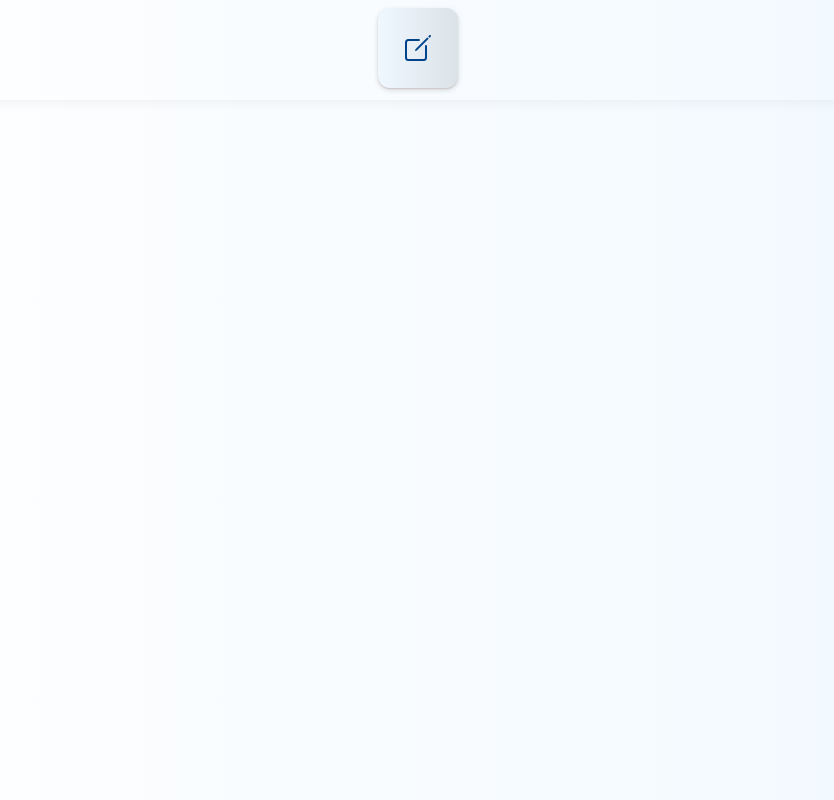
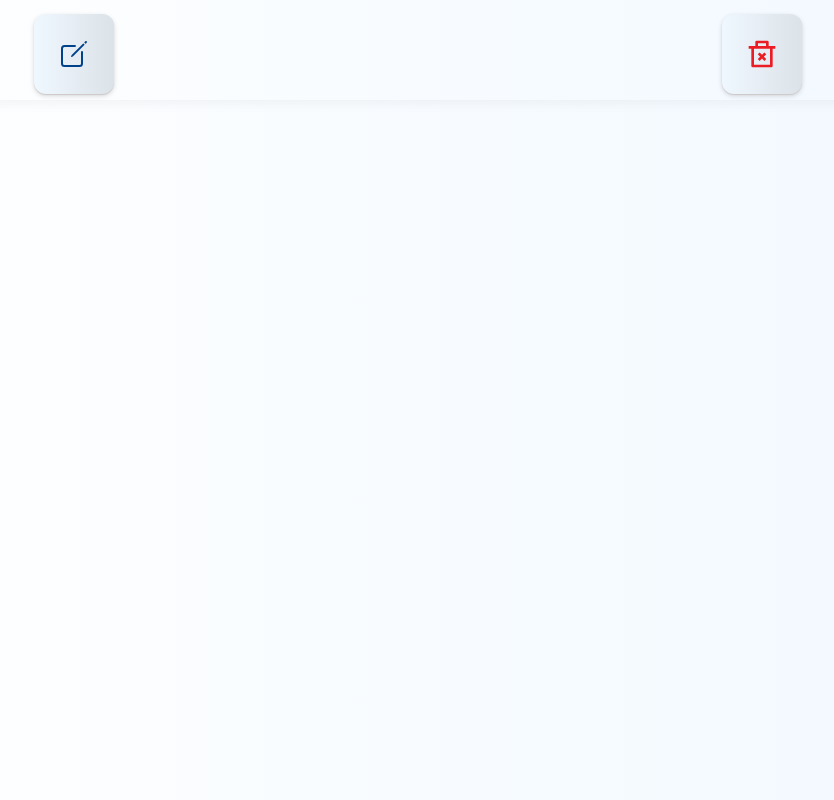
Before and after one commit to DireStraits01/notebook-react, a React (Create React App) app: page / in a window 1280 px wide. Shown: the whole page, without its empty margins (222-1056 px from the left). Built offline with nearby package versions, Linux system fonts and the light colour scheme.

Commit message:
add modal for full page card and add button for all cards delete

```diff
--- a/src/App.js
+++ b/src/App.js
@@ -45,6 +45,10 @@ function App() {
   const handleRemoveCard = (cardForRemove) =>
     setCards(cards.filter((card) => card.id !== cardForRemove.id));
 
+  const handleRemoveAllCard = () => {
+    setCards([]);
+  };
+
   return (
     <div className="App">
       <Main
@@ -53,6 +57,7 @@ function App() {
         cards={cards}
         handleOnClickBack={handleOnClickBack}
         removeCard={handleRemoveCard}
+        removeAllCards={handleRemoveAllCard}
       />
       <Popups
         open={isPopusOpen}
--- a/src/components/FullCard.jsx
+++ b/src/components/FullCard.jsx
@@ -1,7 +1,8 @@
+import React, { useState } from 'react';
+import Button from 'react-bootstrap/Button';
+import Modal from 'react-bootstrap/Modal';
+import UpdateCard from './UpdateCard';
 import style from './FullCard.module.css';
-import { useState } from 'react';
-import UpdateCard from './UpdateCard';
-
 function FullCard({
   openCard,
   closeCard,
@@ -10,6 +11,11 @@ function FullCard({
   removeCard,
   handleOnClickBack,
 }) {
+  /*_______________________ for modal button______________________*/
+  const [show, setShow] = useState(false);
+  const handleClose = () => setShow(false);
+  const handleShow = () => setShow(true);
+
   const [openForUpd, SetOpenForUpd] = useState(false);
   const cardObject = cards[getIdCard];
 
@@ -54,19 +60,40 @@ function FullCard({
           >
             close
           </button>
-          <button
+          <button onClick={handleShow}>delete</button>
+        </div>
+      </div>
+
+      <Modal
+        show={show}
+        onHide={handleClose}
+        backdrop="static"
+        keyboard={false}
+      >
+        <Modal.Header closeButton>
+          <Modal.Title>Modal title</Modal.Title>
+        </Modal.Header>
+        <Modal.Body>
+          I will not close if you click outside me. Don't even try to press
+          escape key.
+        </Modal.Body>
+        <Modal.Footer>
+          <Button variant="secondary" onClick={handleClose}>
+            Close
+          </Button>
+          <Button
+            variant="primary"
             onClick={() => {
               removeCard(cardObject);
               closeCard(false);
-              cards = { cards };
               handleOnClickBack(btnMainCard);
               specialForPop();
             }}
           >
-            delete
-          </button>
-        </div>
-      </div>
+            Understood
+          </Button>
+        </Modal.Footer>
+      </Modal>
     </>
   );
 }
--- a/src/components/Main.jsx
+++ b/src/components/Main.jsx
@@ -1,8 +1,9 @@
-import style from './Main.module.css';
+import React, { useState } from 'react';
 import { TiDelete } from 'react-icons/ti';
 import { IoCreateOutline } from 'react-icons/io5';
+import { RiDeleteBin2Line } from 'react-icons/ri';
+import style from './Main.module.css';
 import FullCard from './FullCard';
-import { useState } from 'react';
 import Popups from './Popups';
 import Button from 'react-bootstrap/Button';
 import Modal from 'react-bootstrap/Modal';
@@ -12,6 +13,7 @@ function Main({
   removeCard,
   handleOffClickBack,
   handleOnClickBack,
+  removeAllCards,
 }) {
   /*_______________________ for modal button______________________*/
   const [show, setShow] = useState(false);
@@ -40,6 +42,13 @@ function Main({
             }}
           >
             <IoCreateOutline />
+          </button>
+
+          <button
+            className={style.main__deleteAllIcon}
+            onClick={() => removeAllCards()}
+          >
+            <RiDeleteBin2Line />
           </button>
         </nav>
 
--- a/src/components/Main.module.css
+++ b/src/components/Main.module.css
@@ -4,9 +4,13 @@
   height: 100px;
   background-image: linear-gradient(to right, #fff, aliceblue);
   box-shadow: 0 10px 10px -5px rgba(0, 0, 0, 0.04);
+  display: flex;
+  justify-content: space-between;
+  align-items: center;
 }
 
-.main__addIcon {
+.main__addIcon,
+.main__deleteAllIcon {
   height: 5rem;
   width: 5rem;
   font-size: 2rem;
@@ -18,8 +22,14 @@
   box-shadow: rgba(0, 0, 0, 0.15) 0px 2px 5px 0px,
     rgb(231, 223, 223) 0px 1px 1px 0px;
   background-image: linear-gradient(to right, aliceblue, rgb(219, 226, 232));
+  margin-left: 20%;
 }
 
+.main__deleteAllIcon {
+  color: #ec1c24;
+  margin-left: 0;
+  margin-right: 20%;
+}
 .card__body {
   --max-lines: 3;
   --line-height: 1.4;
@@ -42,6 +52,11 @@
 }
 
 .main__addIcon:focus {
+  box-shadow: rgba(249, 249, 249, 0.99) 0px 2px 50px 0px,
+    rgba(0, 0, 0, 0.05) 0px 1px 1px 0px;
+}
+
+.main__deleteAllIcon:focus {
   box-shadow: rgba(249, 249, 249, 0.99) 0px 2px 50px 0px,
     rgba(0, 0, 0, 0.05) 0px 1px 1px 0px;
 }
--- a/src/components/ModalRemoval.jsx
+++ /dev/null
@@ -1,2 +0,0 @@
-
- onClick={removeCard(card)}
```
